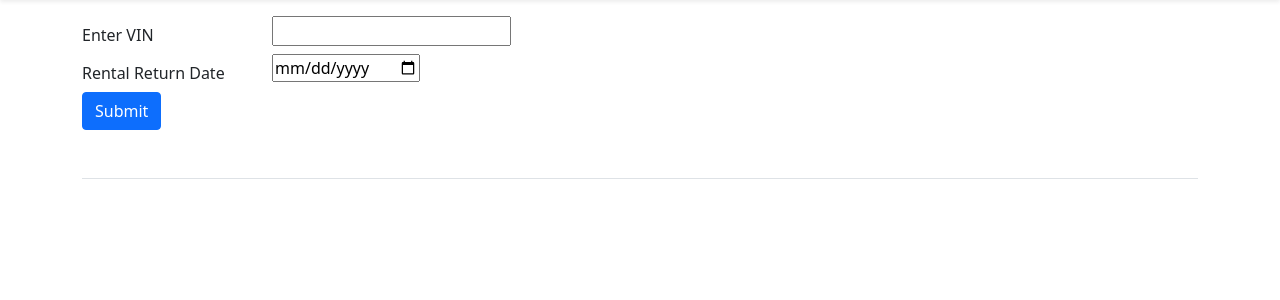
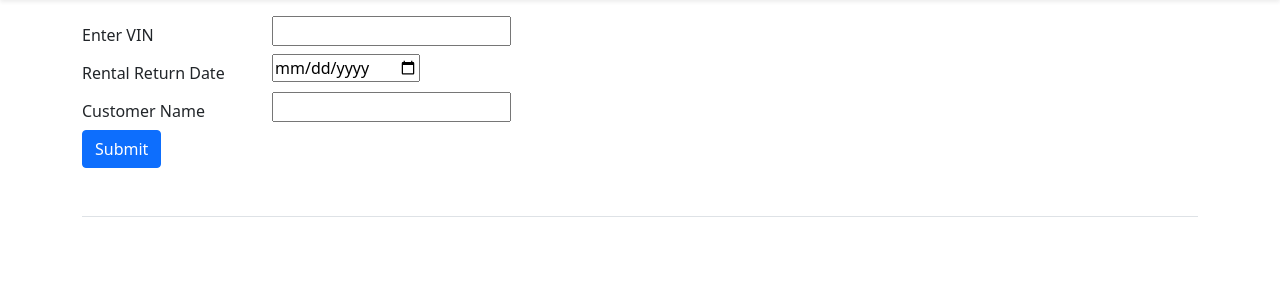
Before and after one commit to ujjwalbgn/cse3330, a Django app: page /search_booking in a window 1280 px wide. Shown: the part 57-357 px from the top of the page. Run offline with Django 3.2, Linux system fonts and the light colour scheme.

Commit message:
minor front end change

```diff
--- a/Project 3 part 3/CarRental/dbquery/templates/dbquery/customer.html
+++ b/Project 3 part 3/CarRental/dbquery/templates/dbquery/customer.html
@@ -27,7 +27,7 @@
       {% csrf_token %}
     <div class="form-group row">
 
-        <label class="col-sm-2 col-form-label">Enter Customer Name</label>
+        <label class="col-sm-2 col-form-label">Enter Customer Name or ID</label>
         <div class="col-sm-9">
             <input type="text" id="customer_name" name="customer_name">
         </div>
--- a/Project 3 part 3/CarRental/dbquery/templates/dbquery/search_booking.html
+++ b/Project 3 part 3/CarRental/dbquery/templates/dbquery/search_booking.html
@@ -15,7 +15,10 @@
             <div class="col-sm-9">
                 <input type="date" id="return_date" name="return_date">
             </div>
-
+            <label class="col-sm-2 col-form-label">Customer Name</label>
+            <div class="col-sm-9">
+                <input type="text" id="customer_name" name="customer_name">
+            </div>
         </div>
         <div class="form-group row">
             <div class="col-sm-9">
--- a/Project 3 part 3/CarRental/dbquery/templates/dbquery/vehicle.html
+++ b/Project 3 part 3/CarRental/dbquery/templates/dbquery/vehicle.html
@@ -3,7 +3,7 @@
 {% block content %}
     {% load myfilters %}
 
-
+    <h3>Add Vehicle</h3>
     <form method="POST" action="">
         {% csrf_token %}
         {%  for field  in form %}
--- a/Project 3 part 3/CarRental/dbquery/views.py
+++ b/Project 3 part 3/CarRental/dbquery/views.py
@@ -178,12 +178,14 @@ def searchBooking (request):
     if request.method == 'POST':
         vehicle_id = str(request.POST['vehicleid'])
         return_date = str(request.POST['return_date'])
+        customer_name = str(request.POST['customer_name'])
+
         vehicle = Vehicle.objects.get(vehicleid= vehicle_id)
 
         request.session['vehicle_id'] = vehicle_id
         request.session['return_date'] = return_date
 
-        rental = search_rented_vehicle([vehicle_id,return_date])
+        rental = search_rented_vehicle([vehicle_id,return_date,customer_name])
 
         print(rental)
 
```
Also changed, not shown: Project 3 part 3/CarRental/dbquery/sql_query.py (+6 -3 lines), Project 3 part 3/CarRental/dbquery/templates/dbquery/update_booking.html (+2 -14 lines), Project 3 part 3/CarRental/CarRental.db.
